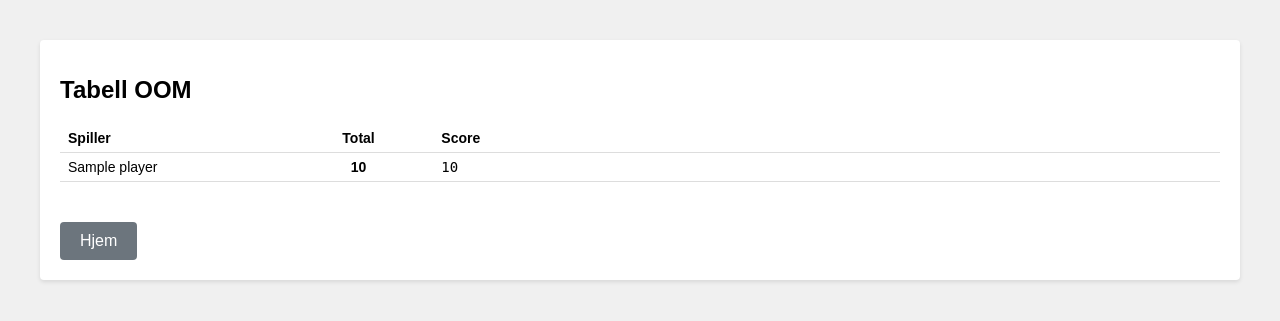
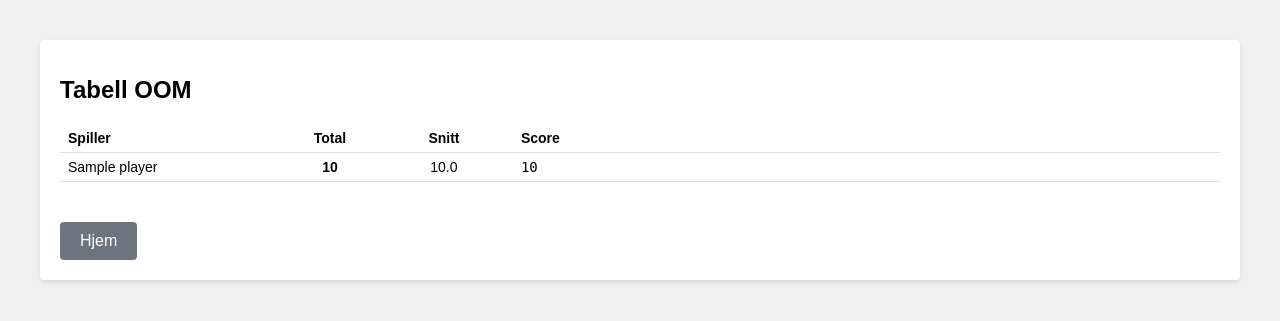
Before and after one commit to GeirOwe/golf, a Flask app: page /scores in a window 1280 px wide. Shown: the top 321 px of the page. Run offline with Flask 3, Linux system fonts and the light colour scheme; tables that the repository leaves empty hold one stand-in row (values such as "Sample post").

Commit message:
Add average score calculation and display in score table

```diff
--- a/app.py
+++ b/app.py
@@ -207,9 +207,11 @@ def list_scores():
         if scores:  # Only include players with scores
             total_score = sum(score.score for score in scores)
             score_list = [score.score for score in scores]
+            avg_score = round(total_score / len(scores), 1) if scores else 0
             player_scores.append({
                 'name': player.name,
                 'total': total_score,
+                'avg': avg_score,
                 'scores': score_list
             })
 
--- a/templates/base.html
+++ b/templates/base.html
@@ -176,6 +176,11 @@
 
         .score-table td.scores-column {
             font-family: monospace;  /* For better number alignment */
+        }
+
+        .score-table .avg-column {
+            width: 10%;
+            text-align: center;
         }
 
         .score-table tbody tr:hover {
--- a/templates/list_scores.html
+++ b/templates/list_scores.html
@@ -11,6 +11,7 @@
                 <tr>
                     <th class="name-column">Spiller</th>
                     <th class="total-column">Total</th>
+                    <th class="avg-column">Snitt</th>
                     <th class="scores-column">Score</th>
                 </tr>
             </thead>
@@ -19,6 +20,7 @@
                 <tr>
                     <td class="name-column">{{ player.name }}</td>
                     <td class="total-column">{{ player.total }}</td>
+                    <td class="avg-column">{{ player.avg }}</td>
                     <td class="scores-column">{{ player.scores|join(', ') }}</td>
                 </tr>
                 {% endfor %}
```
